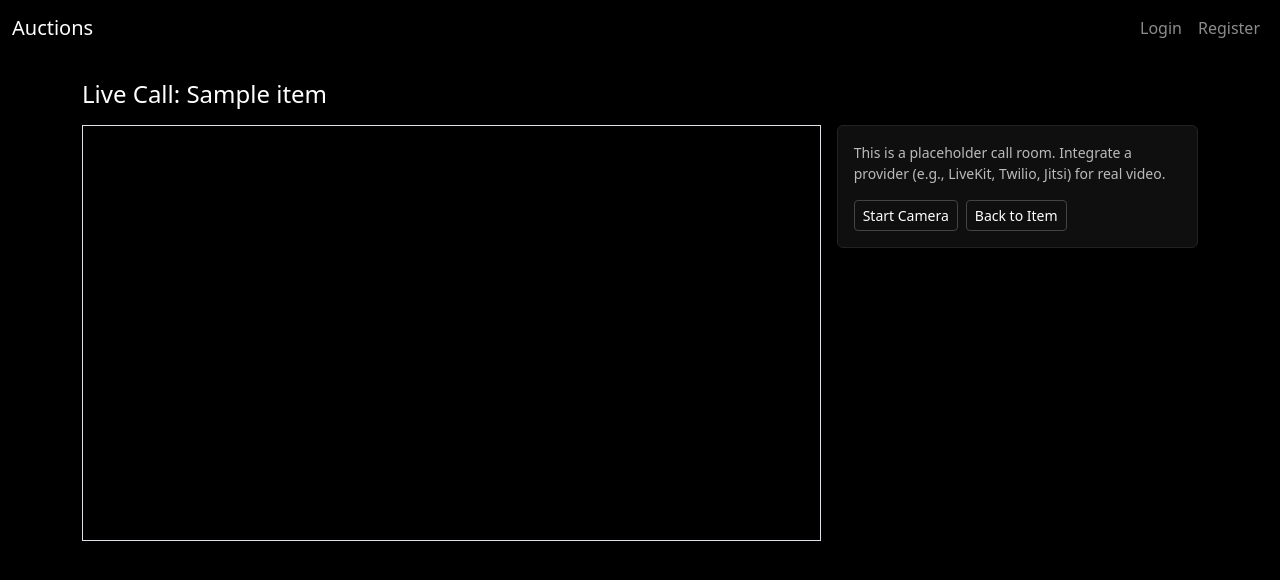
After one commit to pushpendr-7/Auction_site.07, a Django app: template templates/auctions/call.html in a window 1280 px wide. The commit adds this page. Shown: the top 580 px of the page. Run offline with Django 3.2, Linux system fonts and the light colour scheme; the template is opened without the code that fills it: most values are stand-ins (such as "Sample title", 1, 10 or a date in 2020).

Commit message:
feat: Add live video call functionality to auctions (#3)
Co-authored-by: Cursor Agent <cursoragent@cursor.com>

```diff
--- a/auctions/models.py
+++ b/auctions/models.py
@@ -18,6 +18,8 @@ class AuctionItem(models.Model):
     is_active = models.BooleanField(default=True)
     seat_limit = models.PositiveIntegerField(default=0, help_text='Max seats available to bid')
     is_settled = models.BooleanField(default=False)
+    # When the seller starts a live video call for this item
+    call_started_at = models.DateTimeField(null=True, blank=True)
 
     def __str__(self) -> str:
         return f"{self.title} (#{self.pk})"
--- a/auctions/urls.py
+++ b/auctions/urls.py
@@ -16,6 +16,8 @@ urlpatterns = [
     path('items/<int:pk>/unbook/', views.unbook_seat, name='unbook_seat'),
     path('join/', views.join_with_code, name='join_with_code'),
     path('items/<int:pk>/preview/start/', views.start_preview, name='start_preview'),
+    path('items/<int:pk>/call/start/', views.start_call, name='start_call'),
+    path('items/<int:pk>/call/', views.call_room, name='call_room'),
     path('items/<int:pk>/presence/', views.presence_ping, name='presence_ping'),
     path('items/<int:pk>/penalty/pay/', views.pay_penalty, name='pay_penalty'),
     path('items/<int:pk>/settle/', views.settle, name='settle'),
--- a/static/css/site.css
+++ b/static/css/site.css
@@ -1,7 +1,31 @@
-body{ background:#0b1320; color:#e9eef7; }
-.navbar{ background:#121a2b !important; }
-.card{ background:#182036; border:1px solid #25304d; }
-.btn-primary{ background:#3b82f6; border:0; }
-.btn-success{ background:#10b981; border:0; }
-.alert{ border:0; }
-.form-control{ background:#0f172a; color:#e5e7eb; border:1px solid #334155; }
+/* Black & White theme only */
+:root{
+  --bg:#000;        /* black */
+  --fg:#fff;        /* white */
+  --muted:#bbb;     /* light gray for subtle text */
+  --surface:#0f0f0f;/* near-black cards */
+  --border:#222;    /* subtle borders */
+}
+
+body{ background:var(--bg); color:var(--fg); }
+.navbar{ background:#000 !important; }
+.card{ background:var(--surface); border:1px solid var(--border); }
+.card .card-title{ color:var(--fg); }
+.card .card-text{ color:var(--muted); }
+.alert{ border:1px solid var(--border); color:var(--fg); background:transparent; }
+.form-control{ background:#000; color:var(--fg); border:1px solid var(--border); }
+.form-control::placeholder{ color:#777; }
+
+/* Buttons constrained to black/white */
+.btn{ border:1px solid var(--border); color:var(--fg); background:transparent; }
+.btn:hover{ background:#111; color:var(--fg); }
+.btn-primary,.btn-outline-primary{ border-color:var(--border); color:var(--fg); background:transparent; }
+.btn-success,.btn-outline-success{ border-color:var(--border); color:var(--fg); background:transparent; }
+.btn-outline-light{ border-color:#444; color:#fff; }
+.btn-outline-warning{ border-color:#555; color:#fff; }
+.btn-outline-danger{ border-color:#666; color:#fff; }
+.btn-outline-secondary{ border-color:#444; color:#fff; }
+
+/* Utilities */
+.text-muted{ color:var(--muted) !important; }
+.bg-black{ background:#000 !important; }
--- /dev/null
+++ b/templates/auctions/call.html
@@ -0,0 +1,38 @@
+{% extends 'auctions/base.html' %}
+{% block title %}Call - {{ item.title }}{% endblock %}
+{% block content %}
+<h1 class="h4 mb-3">Live Call: {{ item.title }}</h1>
+<div class="row g-3">
+  <div class="col-md-8">
+    <div class="ratio ratio-16x9 bg-black d-flex align-items-center justify-content-center border border-1">
+      <video id="localVideo" autoplay playsinline muted class="w-100 h-100"></video>
+    </div>
+  </div>
+  <div class="col-md-4">
+    <div class="card">
+      <div class="card-body">
+        <p class="small text-muted">This is a placeholder call room. Integrate a provider (e.g., LiveKit, Twilio, Jitsi) for real video.</p>
+        <div class="d-flex gap-2">
+          <button id="startBtn" class="btn btn-outline-light btn-sm">Start Camera</button>
+          <a href="/items/{{ item.pk }}/" class="btn btn-outline-secondary btn-sm">Back to Item</a>
+        </div>
+      </div>
+    </div>
+  </div>
+</div>
+<script>
+(async function(){
+  const startBtn = document.getElementById('startBtn');
+  const localVideo = document.getElementById('localVideo');
+  async function startCam(){
+    try {
+      const stream = await navigator.mediaDevices.getUserMedia({ video: true, audio: true });
+      localVideo.srcObject = stream;
+    } catch (e) {
+      alert('Camera/mic permission denied.');
+    }
+  }
+  startBtn.addEventListener('click', startCam);
+})();
+</script>
+{% endblock %}
--- a/templates/auctions/home.html
+++ b/templates/auctions/home.html
@@ -2,7 +2,10 @@
 {% block title %}Home - Auctions{% endblock %}
 {% block content %}
 <div class="d-flex justify-content-between align-items-center mb-3">
-  <h1 class="h3">Open Auctions</h1>
+  <h1 class="h3">All Auctions</h1>
+  {% if user.is_authenticated %}
+  <a href="/items/new/" class="btn btn-outline-light btn-sm">List New Item</a>
+  {% endif %}
 </div>
 <div class="row g-3">
   {% for item in items %}
```
Also changed, not shown: auctions/views.py (+36 -2 lines), templates/auctions/item_detail.html (+18 -0 lines), auctions/migrations/0003_auctionitem_call_started_at.py (added), db.sqlite3.
